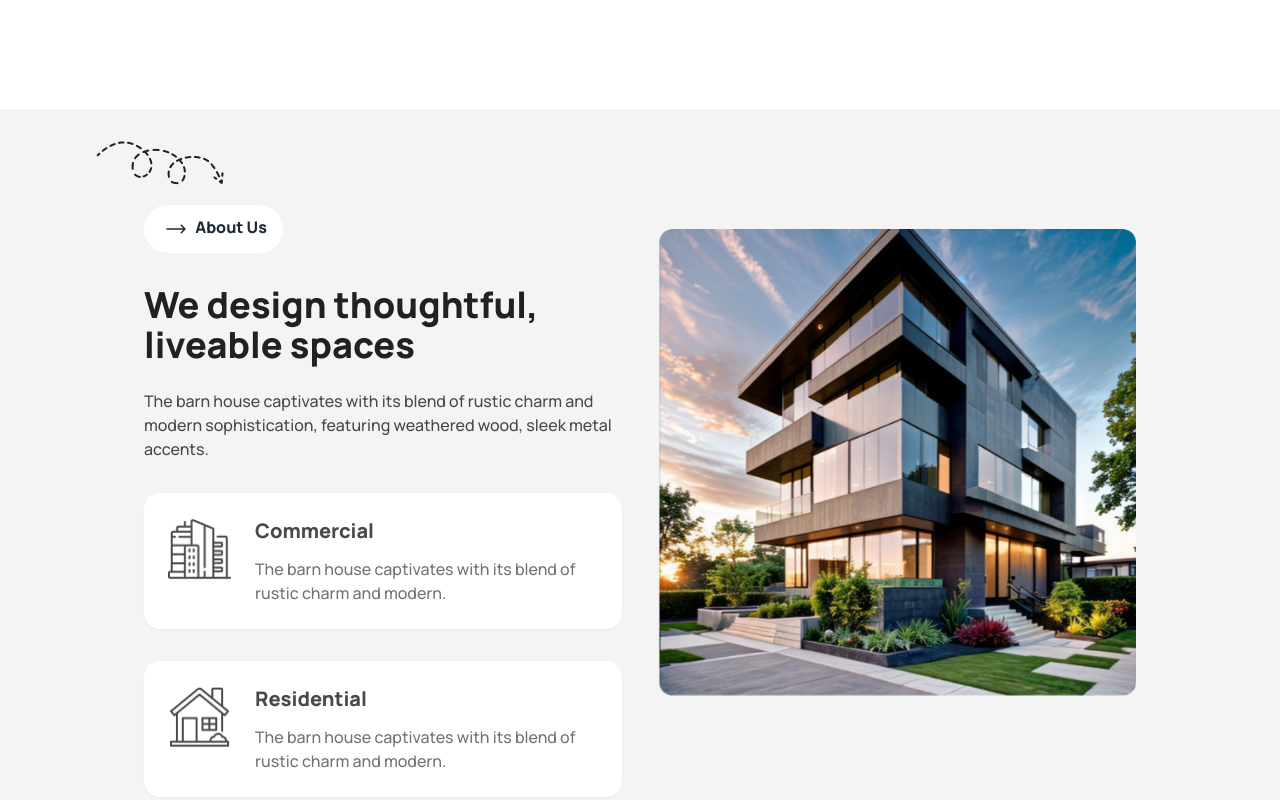
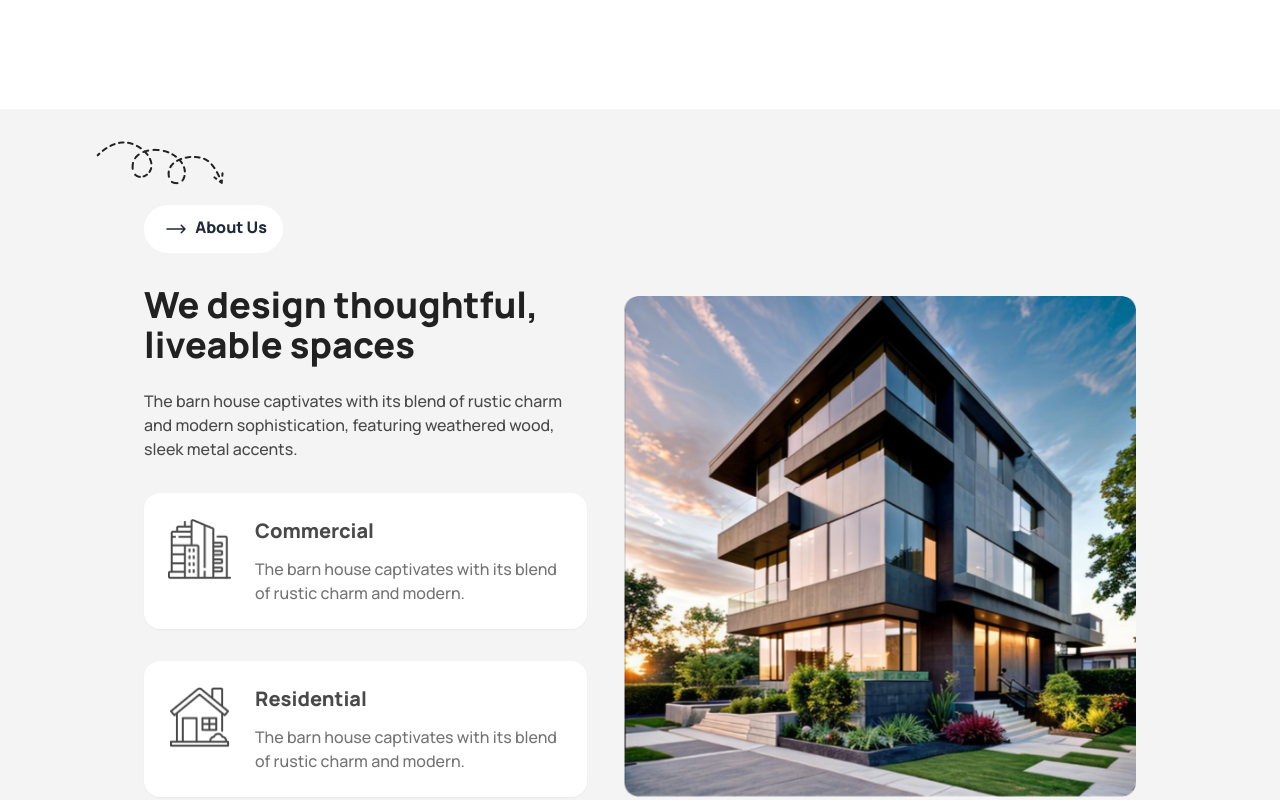
Before and after one commit to SamiulAlam561/Assignment-3, a plain HTML site: page index.html in a window 1280 px wide. Shown: the part 797-1597 px from the top of the page. Drawn offline with nearby package versions, Linux system fonts and the light colour scheme.

Commit message:
fixed about us section layout

```diff
--- a/index.html
+++ b/index.html
@@ -148,11 +148,12 @@
     <main class="bg-[#F4F4F4]">
       <!-- About us Section -->
       <section
-        class="grid grid-cols-1 lg:grid-cols-2 lg:gap-9 space-y-6 p-5 lg:px-36 lg:py-24"
+        class="flex flex-col lg:items-end lg:flex-row gap-9
+        space-y-6 p-5 lg:px-36 lg:py-24"
       >
         <!-- left col -->
         <div
-          class="lg:space-y-8 space-y-4 text-center lg:text-left lg:relative"
+          class="lg:space-y-8 space-y-4 text-center lg:text-left lg:relative lg:w-1/2"
         >
           <!-- about us btn -->
           <button
@@ -244,7 +245,7 @@
         <!-- right col -->
         <div class="overflow-hidden rounded-2xl lg:rounded-none">
           <img
-            class="transform scale-125 lg:scale-100 w-full"
+            class="transform scale-150 h-60 lg:h-full  lg:scale-100 w-full"
             src="assets/Rectangle.png"
             alt=""
           />
@@ -562,6 +563,11 @@
           </div>
         </div>
       </section>
+
+      <!-- our clients section -->
+      <section>
+
+      </section>
     </main>
 
     <!-- footer section -->
```
